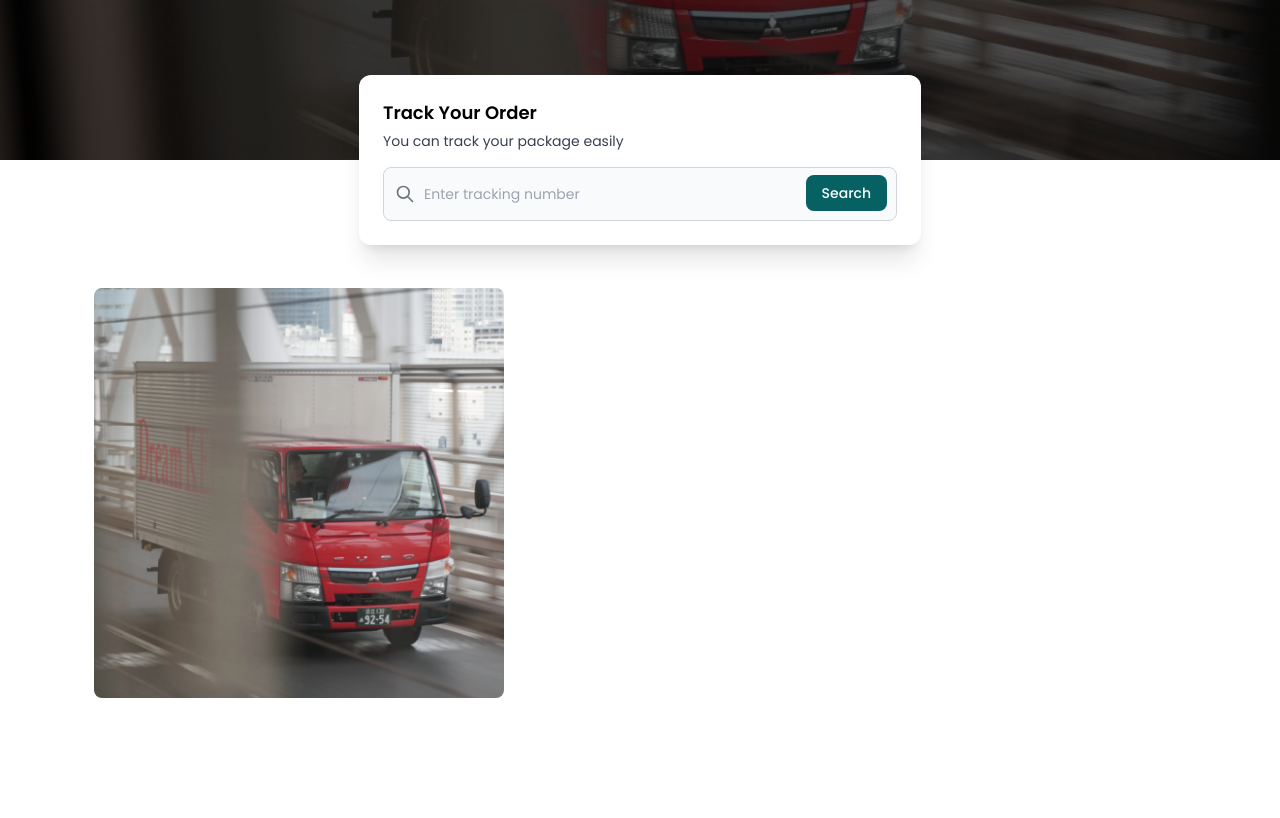
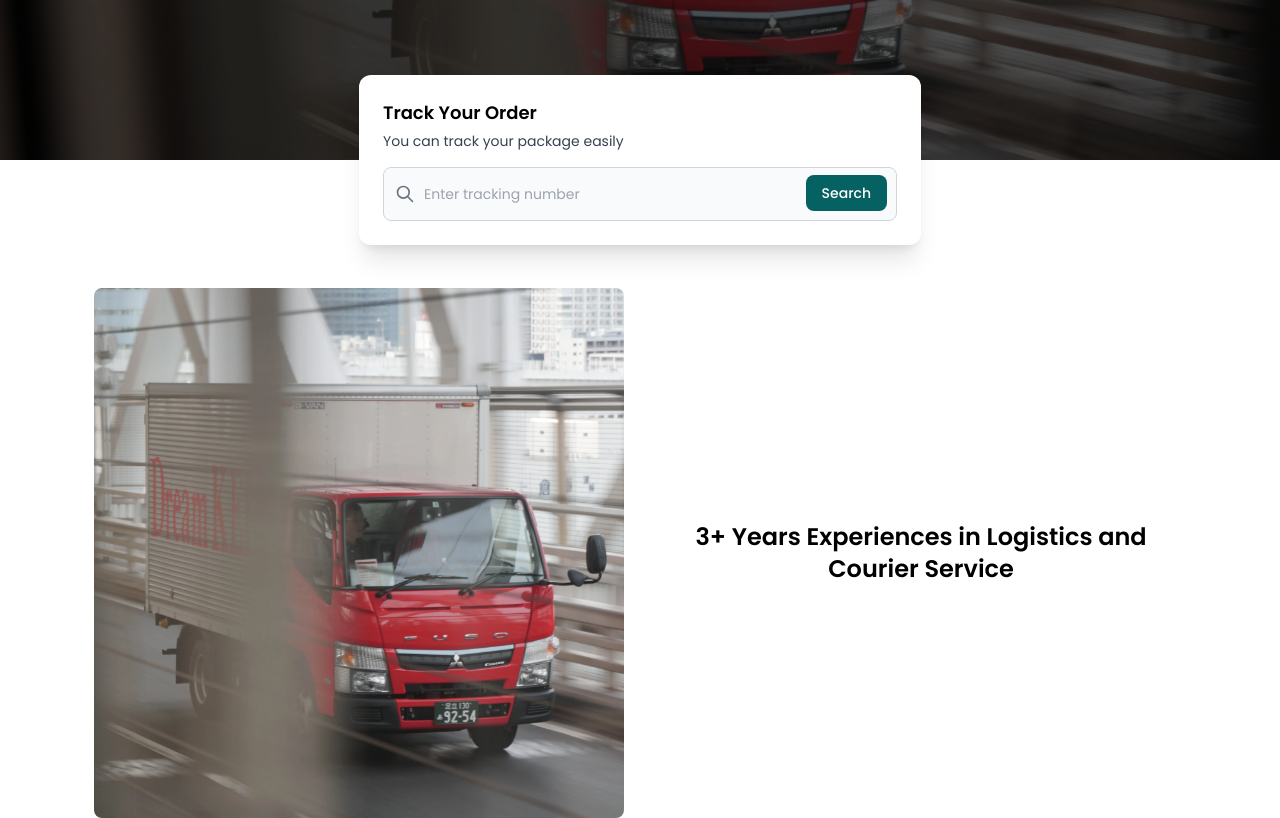
Before and after one commit to RifatdaM/courier-web-UI, a website: page html/index2.html in a window 1280 px wide. Shown: the part 472-1290 px from the top of the page. Before the commit the page ends 1170 px from the top, so only its background shows below. Drawn offline with Linux system fonts and the light colour scheme.

Commit message:
second section done

```diff
--- a/html/index2.html
+++ b/html/index2.html
@@ -178,14 +178,17 @@
 
       <!-- company key point -->
       <section class="container mt-32">
-        <div class="grid grid-cols-2">
-          <div class="aspect-square rounded-lg w-3/4 h-full overflow-hidden">
+        <div class="grid grid-cols-1 lg:grid-cols-2 items-center gap-8">
+          <div class="aspect-square rounded-lg w-full ld:w-3/4 h-full overflow-hidden">
             <img
               src="../img/hero-img.webp"
               alt=""
               class="h-full w-full object-cover"
             />
           </div>
+          <div class="">
+            <h2 class="font-semibold text-2xl text-center">3+ Years Experiences in Logistics and Courier Service</h2>
+          </div>
         </div>
       </section>
     </main>
```
Also changed, not shown: css/styles.css.
